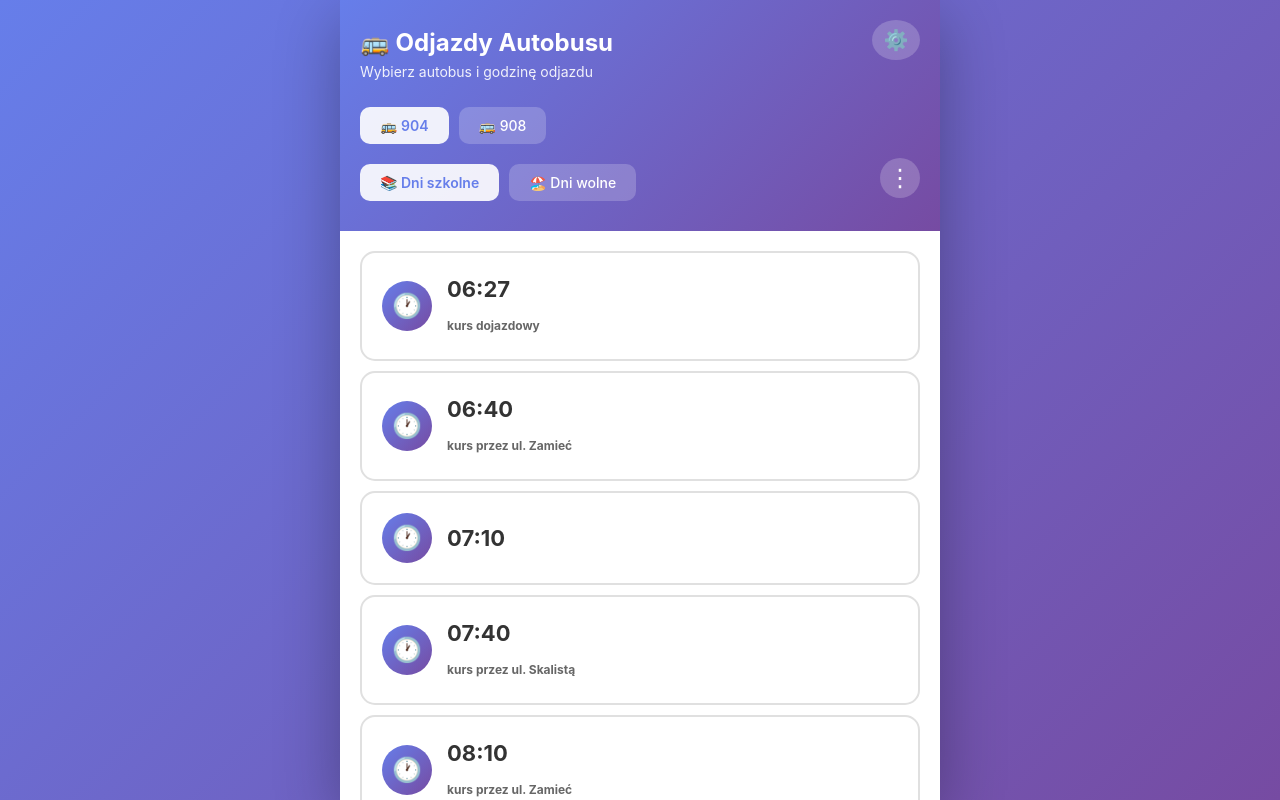
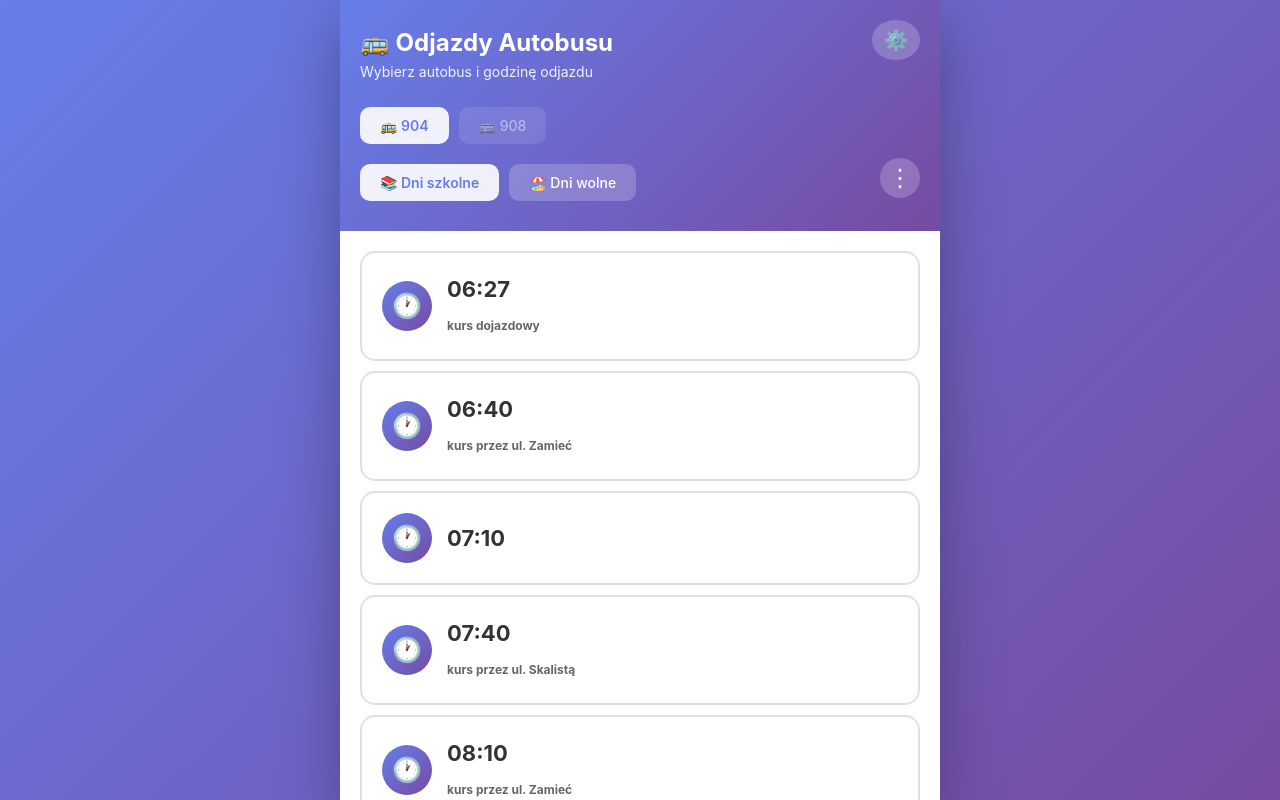
Before and after one commit to mwmarszalek/tnz-app, a React (Vite) app: page / in a window 1280 px wide. Built offline with nearby package versions, Linux system fonts and the light colour scheme; no server answers; the database is empty.

Commit message:
disable 908 btn

```diff
--- a/src/App.css
+++ b/src/App.css
@@ -123,6 +123,13 @@ body {
   background: rgba(255, 255, 255, 0.9);
   color: var(--primary-color);
   font-weight: 600;
+}
+
+.schedule-toggle:disabled {
+  opacity: 0.5 !important;
+  cursor: not-allowed !important;
+  filter: grayscale(100%) !important;
+  pointer-events: none;
 }
 
 .back-btn {
--- a/src/components/DeparturesList.jsx
+++ b/src/components/DeparturesList.jsx
@@ -192,6 +192,13 @@ function DeparturesList({
           <button
             className={`schedule-toggle ${busNumber === "908" ? "active" : ""}`}
             onClick={() => handleBusChange("908")}
+            disabled={true}
+            style={{
+              opacity: 0.5,
+              cursor: "not-allowed",
+              filter: "grayscale(100%)",
+            }}
+            title="Rozkład wkrótce dostępny"
           >
             {get908Label()}
           </button>
```
